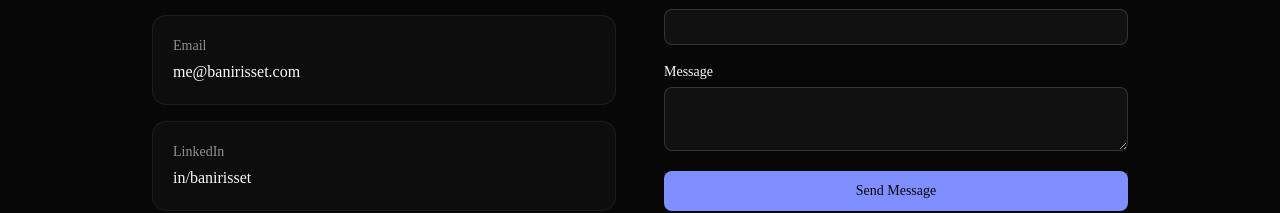
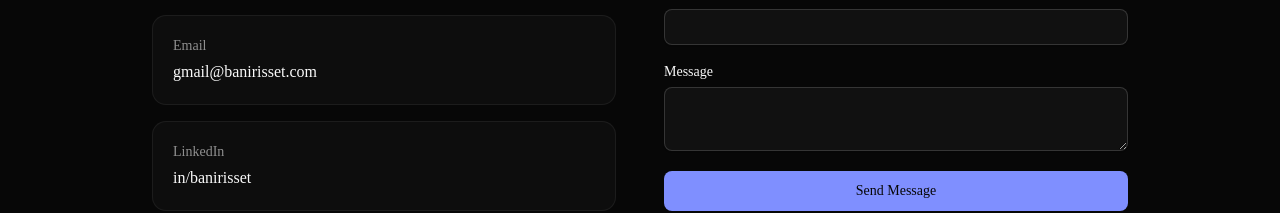
Before and after one commit to ariwarli/hire-banirisset, a Next.js app: page /en/contact in a window 1280 px wide. Shown: the part 424-637 px from the top of the page. Built offline with nearby package versions, Linux system fonts and the light colour scheme.

Commit message:
fix: update contact email from me@banirisset.com to gmail@banirisset.com
Updates the email address used across the site: footer/contact
mailto link (src/lib/constants.ts), Person JSON-LD (layout.tsx),
and the .env.example CONTACT_TO_EMAIL default.

```diff
--- a/src/app/[locale]/layout.tsx
+++ b/src/app/[locale]/layout.tsx
@@ -75,7 +75,7 @@ function buildJsonLd(locale: string, jobTitle: string, description: string) {
     alternateName: "Bani Risset",
     jobTitle,
     url: `https://${SITE.domain}${locale === "id" ? "" : `/${locale}`}`,
-    email: "mailto:me@banirisset.com",
+    email: "mailto:gmail@banirisset.com",
     sameAs: ["https://linkedin.com/in/banirisset", "https://banirisset.com"],
   };
 
--- a/src/lib/constants.ts
+++ b/src/lib/constants.ts
@@ -1,7 +1,7 @@
 export const CONTACT = {
   whatsappNumber: "6281234500333",
   whatsappUrl: "https://wa.me/6281234500333",
-  email: "me@banirisset.com",
+  email: "gmail@banirisset.com",
   linkedinUrl: "https://linkedin.com/in/banirisset",
   linkedinHandle: "in/banirisset",
 } as const;
```
Also changed, not shown: 1 other file (tests, documents, lock files or other folders).
